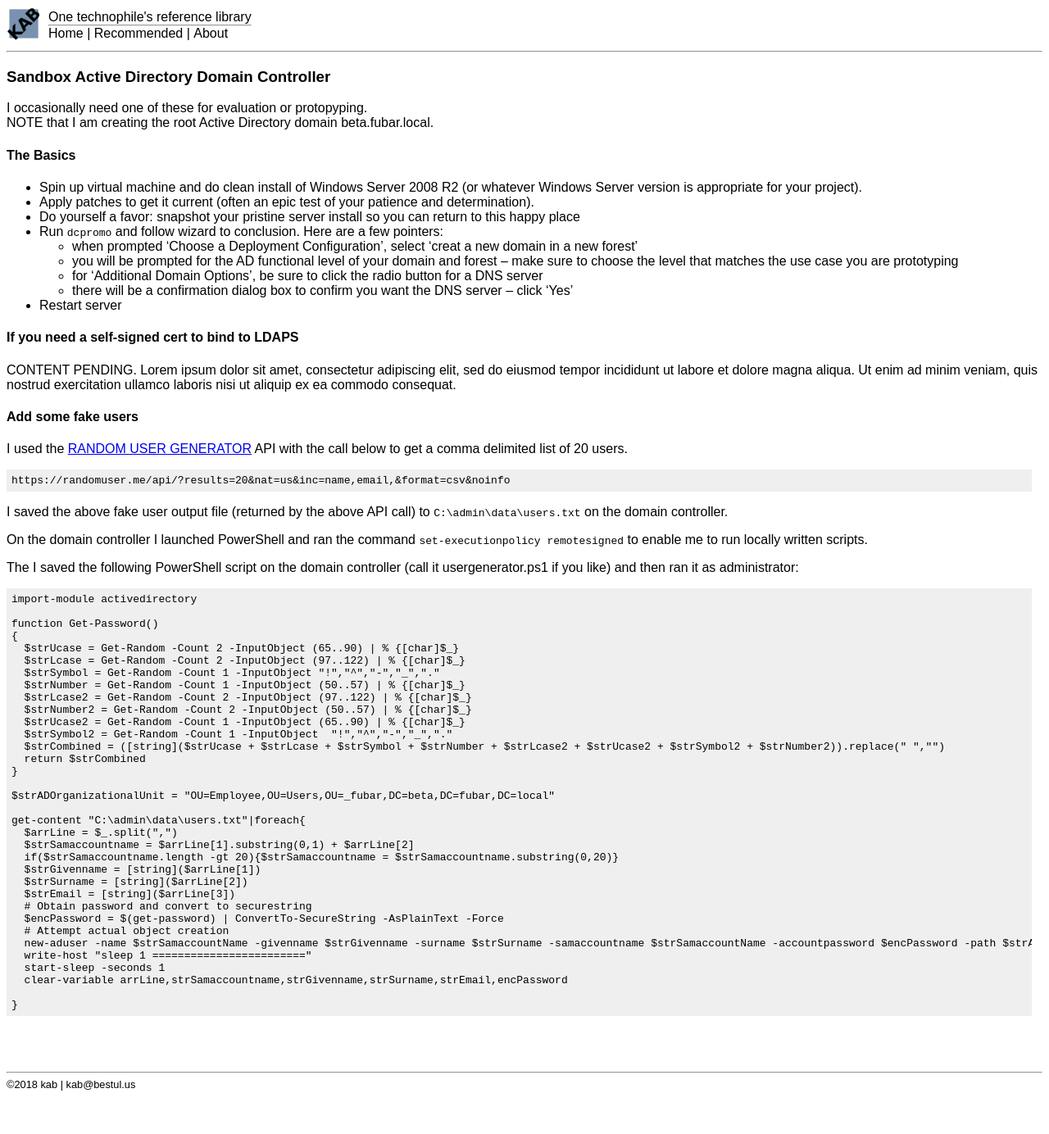
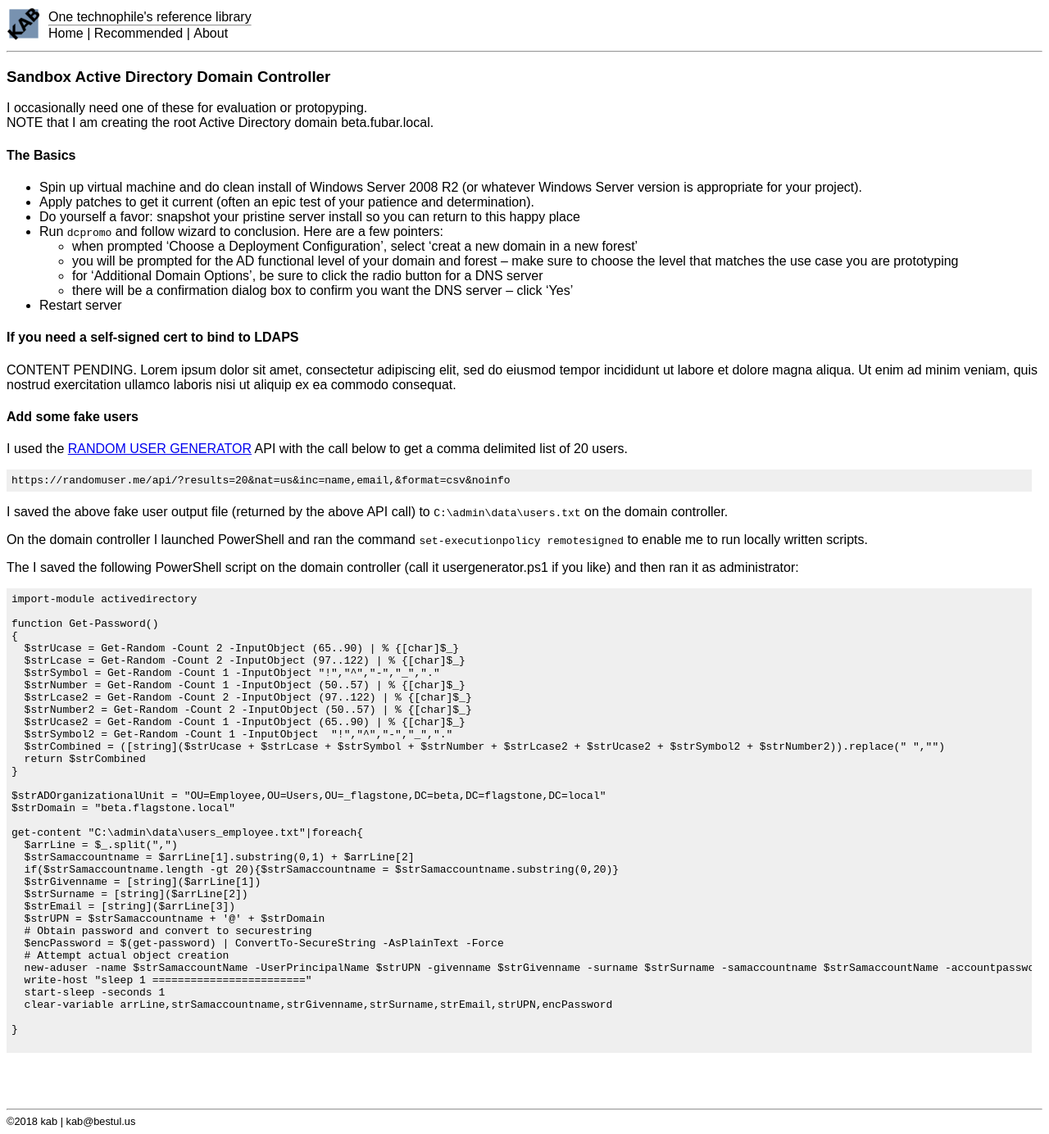
Before and after one commit to kabtech/kab, a Jekyll site: the page built from bdn/sandboxdomaincontroller.md, in a window 1280 px wide. Shown: the whole page at 82% size. Built offline with Jekyll 4.4.1, drawn with Linux system fonts in a browser that asks for light colours; before the commit the page ends 1339 px from its top, so only the background shows below that.

Commit message:
Update sandboxdomaincontroller.md

````diff
--- a/bdn/sandboxdomaincontroller.md
+++ b/bdn/sandboxdomaincontroller.md
@@ -53,24 +53,27 @@ function Get-Password()
   return $strCombined
 }
 
-$strADOrganizationalUnit = "OU=Employee,OU=Users,OU=_fubar,DC=beta,DC=fubar,DC=local"
+$strADOrganizationalUnit = "OU=Employee,OU=Users,OU=_flagstone,DC=beta,DC=flagstone,DC=local"
+$strDomain = "beta.flagstone.local"
 
-get-content "C:\admin\data\users.txt"|foreach{
+get-content "C:\admin\data\users_employee.txt"|foreach{
   $arrLine = $_.split(",")
   $strSamaccountname = $arrLine[1].substring(0,1) + $arrLine[2]
   if($strSamaccountname.length -gt 20){$strSamaccountname = $strSamaccountname.substring(0,20)}
   $strGivenname = [string]($arrLine[1])
   $strSurname = [string]($arrLine[2])
   $strEmail = [string]($arrLine[3])
+  $strUPN = $strSamaccountname + '@' + $strDomain
   # Obtain password and convert to securestring
   $encPassword = $(get-password) | ConvertTo-SecureString -AsPlainText -Force
   # Attempt actual object creation
-  new-aduser -name $strSamaccountName -givenname $strGivenname -surname $strSurname -samaccountname $strSamaccountName -accountpassword $encPassword -path $strADOrganizationalUnit -otherattributes @{mail="$strEmail"} -enabled:$true -passthru -confirm:$false -verbose
+  new-aduser -name $strSamaccountName -UserPrincipalName $strUPN -givenname $strGivenname -surname $strSurname -samaccountname $strSamaccountName -accountpassword $encPassword -path $strADOrganizationalUnit -otherattributes @{mail="$strEmail"} -enabled:$true -passthru -confirm:$false -verbose
   write-host "sleep 1 ========================"
   start-sleep -seconds 1
-  clear-variable arrLine,strSamaccountname,strGivenname,strSurname,strEmail,encPassword
+  clear-variable arrLine,strSamaccountname,strGivenname,strSurname,strEmail,strUPN,encPassword
 
 }
+
 ```
 
 <br/>
````
